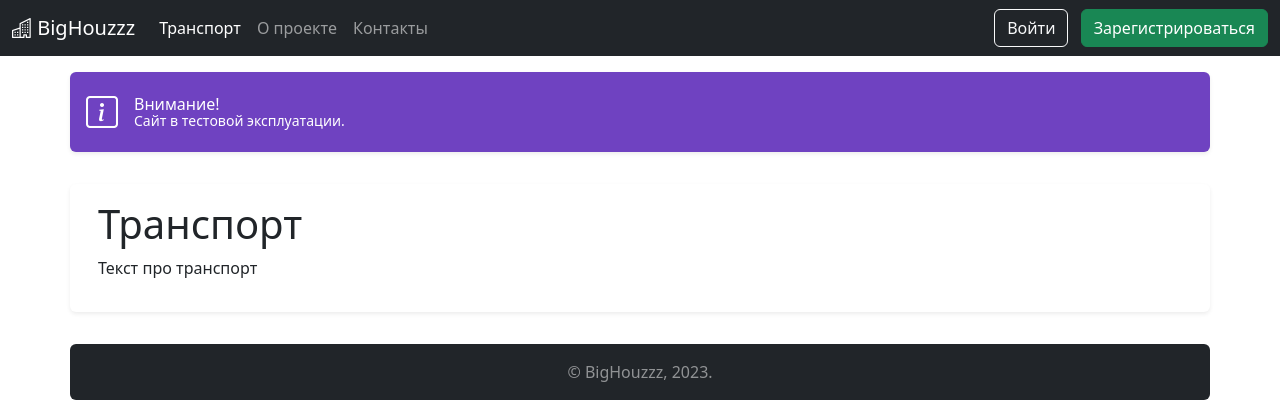
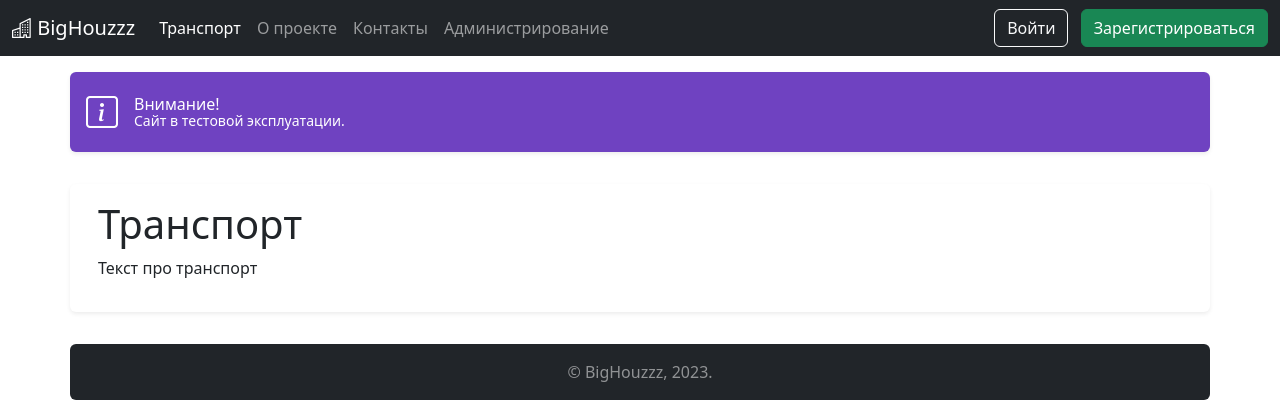
Before and after one commit to botalov-pro/BigHouzzz, a Django app: page /cars/ in a window 1280 px wide. Shown: the top 420 px of the page. Run offline with Django 4.2, Linux system fonts and the light colour scheme; some libraries are stand-ins or nearby versions.

Commit message:
Add new menu - Administration

```diff
--- a/templates/includes/header.html
+++ b/templates/includes/header.html
@@ -28,6 +28,10 @@
                                     {% if request.resolver_match.view_name  == 'core:contacts' %}active{% endif %}"
                                    href="{% url 'core:contacts' %}">Контакты</a>
                             </li>
+                            <li class="nav-item">
+                                <a class="nav-link"
+                                   href="{% url 'admin:index' %}">Администрирование</a>
+                            </li>
                         </ul>
                         <div class="text-end">
                             <a class="btn btn-outline-light me-2" href="{% url 'users:login' %}" role="button">Войти</a>
```
